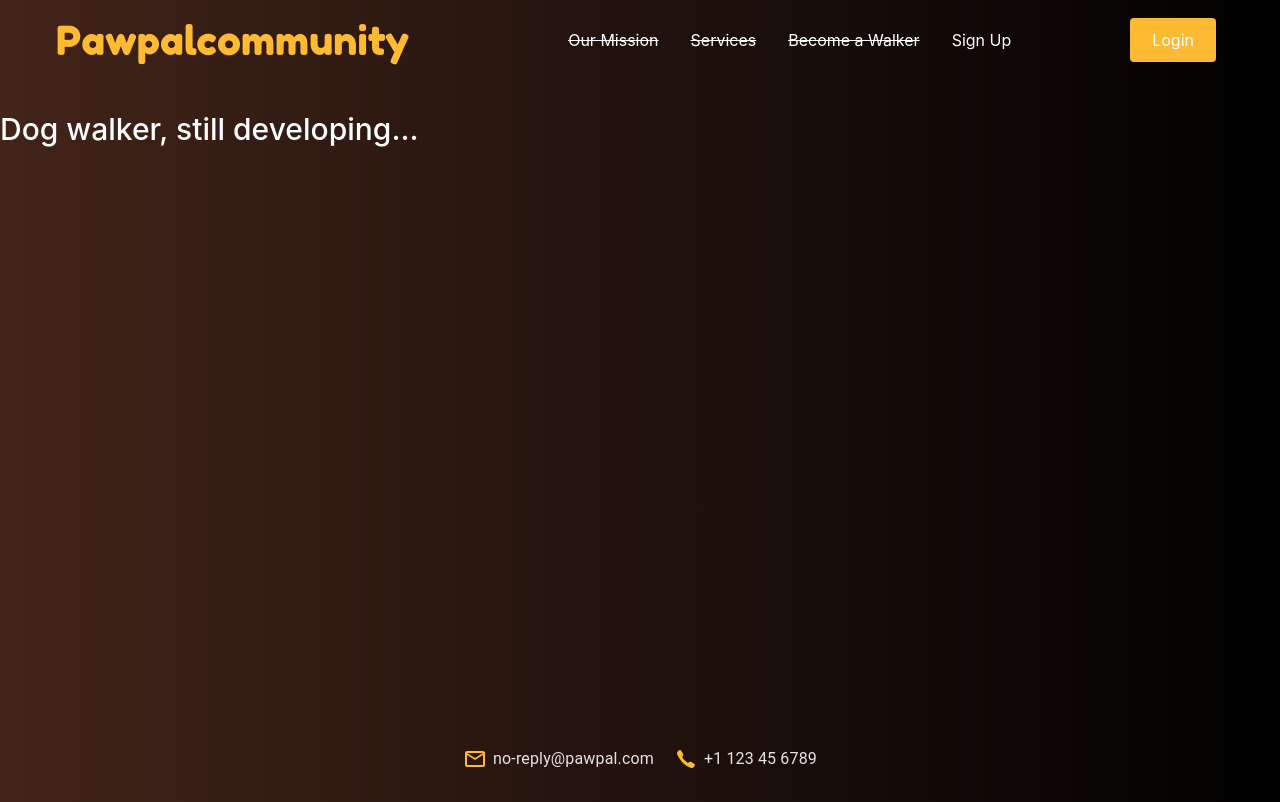
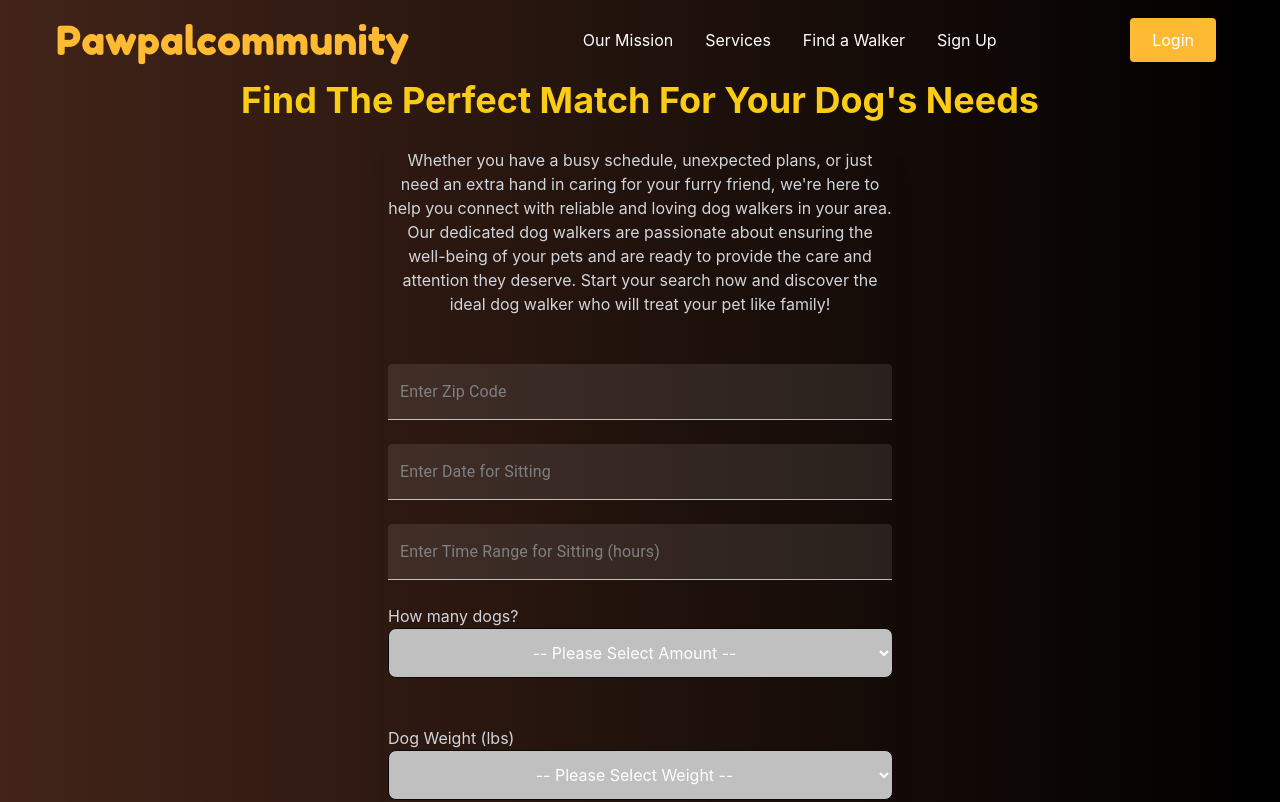
Before and after one commit to jierm2/PawPal-Community, a React (Create React App) app in the folder frontend/: page /walker in a window 1280 px wide. Shown: the top 802 px of the page. Built offline with nearby package versions, Linux system fonts and the light colour scheme.

Commit message:
remaining pages

```diff
--- a/frontend/src/components/Navbar.js
+++ b/frontend/src/components/Navbar.js
@@ -141,14 +141,14 @@ const Navbar = () => {
   </TitleLink>
         <Bars onClick={() => setIsOpen(!isOpen)} />
         <NavMenu>
-          <NavLink to='/mission' activeStyle onClick={closeMenu}style={{ textDecoration: 'line-through' }}>
+          <NavLink to='/mission' activeStyle onClick={closeMenu}>
             Our Mission
           </NavLink>
-          <NavLink to='/services' activeStyle onClick={closeMenu}style={{ textDecoration: 'line-through' }}>
+          <NavLink to='/services' activeStyle onClick={closeMenu}>
             Services
           </NavLink>
-          <NavLink to='/walker' activeStyle onClick={closeMenu} style={{ textDecoration: 'line-through' }}>
-            Become a Walker
+          <NavLink to='/walker' activeStyle onClick={closeMenu} >
+            Find a Walker
           </NavLink>
           <NavLink to='/sign-up' activeStyle onClick={closeMenu} >
             Sign Up
--- /dev/null
+++ b/frontend/src/pages/Services.css
@@ -0,0 +1,4 @@
+/* Add these styles to your Services.css file */
+.smaller-text {
+    font-size: 14px; /* Set your preferred font size */
+  }
--- a/frontend/src/pages/Services.js
+++ b/frontend/src/pages/Services.js
@@ -1,8 +1,56 @@
+//moved services from homepage onto here
+
 import * as React from "react";
+import "./Services.css"
+import DogIcon from '@mui/icons-material/Pets'; // Example icon
+import StarIcon from '@mui/icons-material/StarRate';
+import StoreIcon from '@mui/icons-material/Store';
+import CreditCardIcon from '@mui/icons-material/CreditCard';
+import PeopleIcon from '@mui/icons-material/People';
+
+
+function ServiceItem({ IconComponent, title, description }) {
+    return (
+      <div className="service-item">
+        <div className="service-icon">
+          <IconComponent fontSize="large" />
+        </div>
+        <h3 className="text-amber-400">{title}</h3>
+        <p className="smaller-text">{description}</p>
+      </div>
+    );
+}
 
 function Services(props) {
-    return (    <div className="self-stretch text-amber-400 text-3xl font-medium leading-[58px] mt-5 max-md:max-w-full">
-    <span className="text-white"> Services, still developing...</span></div>);
+    const services = [
+        { IconComponent: DogIcon, title: "Dog Walking Services", description: "Connect with trustworthy dog walkers in your community. Schedule walks, track your dog’s activity, and ensure your pet is in safe hands." },
+        { IconComponent: StarIcon, title: "Dog Sitting Exchange", description: "Find reliable sitters for your dog while you're away, or become a sitter yourself to earn credits and spend time with amazing pets." },
+        { IconComponent: PeopleIcon, title: "Community Connections", description: "Join a passionate community of dog lovers. Share stories, get advice, and form lasting friendships with other pet owners." },
+        { IconComponent: CreditCardIcon, title: "Credit System", description: "Participate in our unique credit system. Earn credits by providing services and spend them on care for your pets or at local pet-friendly businesses." },
+        { IconComponent: StarIcon, title: "Reviews and Ratings", description: "Build trust within the community with a transparent review and rating system for walkers and sitters." },
+        { IconComponent: StoreIcon, title: "Support for Local Pet Businesses", description: "Discover and support local businesses. Use your credits for discounts on goods and services that make your pet's life better." }
+      ];
+    return (
+    <div className="self-stretch text-amber-400 text-3xl font-medium leading-[58px] mt-5 max-md:max-w-full">
+    <div>
+      <div className="text-center text-amber-400 text-4xl font-medium leading-normal mt-20 mb-12">
+        <span className="text-white">Our </span>
+        <span>Services</span>
+      </div>
+      <div className="services-container text-white ">
+        {services.map((service, index) => (
+          <ServiceItem
+            key={index}
+            IconComponent={service.IconComponent}
+            title={service.title}
+            description={service.description}
+          />
+        ))}
+      </div>
+    </div>
+
+    </div>
+    );
 
 
 
--- /dev/null
+++ b/frontend/src/pages/WalkerPage/Walker.css
@@ -0,0 +1,9 @@
+.custom-dropdown {
+    position: relative;
+    width: 505px; /* Set your preferred width */
+    height: 50px;
+    background-color: #C0C0C0; /* Set the background color to gray */
+    padding: 10px;
+    border: 1px solid #0a0909;
+    border-radius: 8px;
+  }
--- a/frontend/src/pages/WalkerPage/Walker.js
+++ b/frontend/src/pages/WalkerPage/Walker.js
@@ -1,13 +1,150 @@
-import React from 'react';
-// import Button from '@mui/material/Button';
-// import TextField from '@mui/material/TextField';
-// import { ThemeProvider, createTheme } from '@mui/material/styles';
+import React, { useState } from 'react';
+import Button from '@mui/material/Button';
+import TextField from '@mui/material/TextField';
+import { ThemeProvider, createTheme } from '@mui/material/styles';
 // import { Link } from 'react-router-dom';
+import "./Walker.css"
+
+const theme = createTheme({
+  palette: {
+    mode: 'dark',
+    primary: {
+      main: '#fdd835',
+    },
+  },
+  components: {
+    // Name of the component
+    MuiTextField: {
+      styleOverrides: {
+        // Name of the slot
+        root: {
+          input: {
+            color: 'white', // Text color
+          },
+          '& label': {
+            color: 'gray', // Label color
+          },
+          '& label.Mui-focused': {
+            color: 'white', // Label color when the input is focused
+          },
+          '& .MuiInput-underline:before': {
+            borderBottomColor: 'gray', // Underline color before input is touched
+          },
+          '& .MuiInput-underline:after': {
+            borderBottomColor: 'white', // Underline color when input is focused
+          },
+        },
+      },
+    },
+  },
+});
+
+function DropdownExample() {
+  const [selectedOption, setSelectedOption] = useState('');
+
+  const handleDropdownChange = (event) => {
+    setSelectedOption(event.target.value);
+  };
+
+  return (
+    <div>
+      <label className="text-gray-300 text-center mb-8" htmlFor="number">How many dogs?</label>
+      <br></br>
+            <select className=" custom-dropdown text-white text-center mb-8" id="number" value={selectedOption} onChange={handleDropdownChange}>
+        <option value="">-- Please Select Amount --</option>
+        <option value="One dog">1</option>
+        <option value="Two dogs">2</option>
+        <option value="Three dogs">3</option>
+        <option value="Four dogs">4</option>
+      </select>
+
+      {/* <p className="text-gray-300 text-center mb-8">Selected Number: {selectedOption}</p> */}
+    </div>
+  );
+}
+
+
+function DropdownExample2() {
+  const [selectedOption, setSelectedOption] = useState('');
+
+  const handleDropdownChange = (event) => {
+    setSelectedOption(event.target.value);
+  };
+
+  return (
+    <div>
+      <label className="text-gray-300 text-center mb-8" htmlFor="weight">Dog Weight (lbs)</label>
+      <br></br>
+      <select className=" custom-dropdown text-white text-center mb-8" id="weight" value={selectedOption} onChange={handleDropdownChange}>
+        <option value="">-- Please Select Weight --</option>
+        <option value="1-15">1 - 15</option>
+        <option value="16">16 - 30</option>
+        <option value="31">31 - 50</option>
+        <option value="51">51- 70</option>
+        <option value="71">71 - 100</option>
+        <option value="100">100+</option>
+      </select>
+
+      {/* <p className="text-gray-300 text-center mb-8">Selected Number: {selectedOption}</p> */}
+    </div>
+  );
+}
+
 
 function Walker() {
   return (
-    <div className="self-stretch text-amber-400 text-3xl font-medium leading-[58px] mt-5 max-md:max-w-full">
-    <span className="text-white"> Dog walker, still developing...</span></div>
+    // <div className="self-stretch text-amber-400 text-3xl font-medium leading-[58px] mt-5 max-md:max-w-full">
+    <ThemeProvider theme={theme}>
+      <h2 className="text-yellow-400 text-4xl font-bold mb-6 text-center">Find The Perfect Match For Your Dog's Needs</h2>
+    <div className="min-h-[80vh] flex items-center justify-center">
+        <div className="p-1 rounded-lg shadow-xl text-white max-w-lg w-full">
+        <p className="text-gray-300 text-center mb-8">
+          Whether you have a busy schedule, unexpected plans, or just need an extra hand in caring for your furry friend,
+          we're here to help you connect with reliable and loving dog walkers in your area. Our dedicated dog walkers are
+          passionate about ensuring the well-being of your pets and are ready to provide the care and attention they deserve.
+          Start your search now and discover the ideal dog walker who will treat your pet like family!
+          </p>
+          <form className="space-y-4">
+            <div className="row">
+              <TextField
+                fullWidth
+                label="Enter Zip Code"
+                variant="filled"
+                margin="normal"
+                style={{ flex: 1, marginRight: '8px' }}
+              />
+              <TextField
+                fullWidth
+                label="Enter Date for Sitting"
+                variant="filled"
+                margin="normal"
+                style={{ flex: 1, marginRight: '8px' }}
+              />
+              <TextField
+                fullWidth
+                label="Enter Time Range for Sitting (hours)"
+                variant="filled"
+                margin="normal"
+                style={{ flex: 1, marginRight: '8px' }}
+              />
+            </div>
+            <DropdownExample />
+            <DropdownExample2 />
+            <Button
+              type="Search"
+              fullWidth
+              variant="contained"
+              color="primary"
+              size="large"
+              style={{ marginTop: '16px' }}
+            >
+              Search
+            </Button>
+          </form>
+        </div>
+      </div>
+      </ThemeProvider>
+    // </div>
     );
 }
 
```
